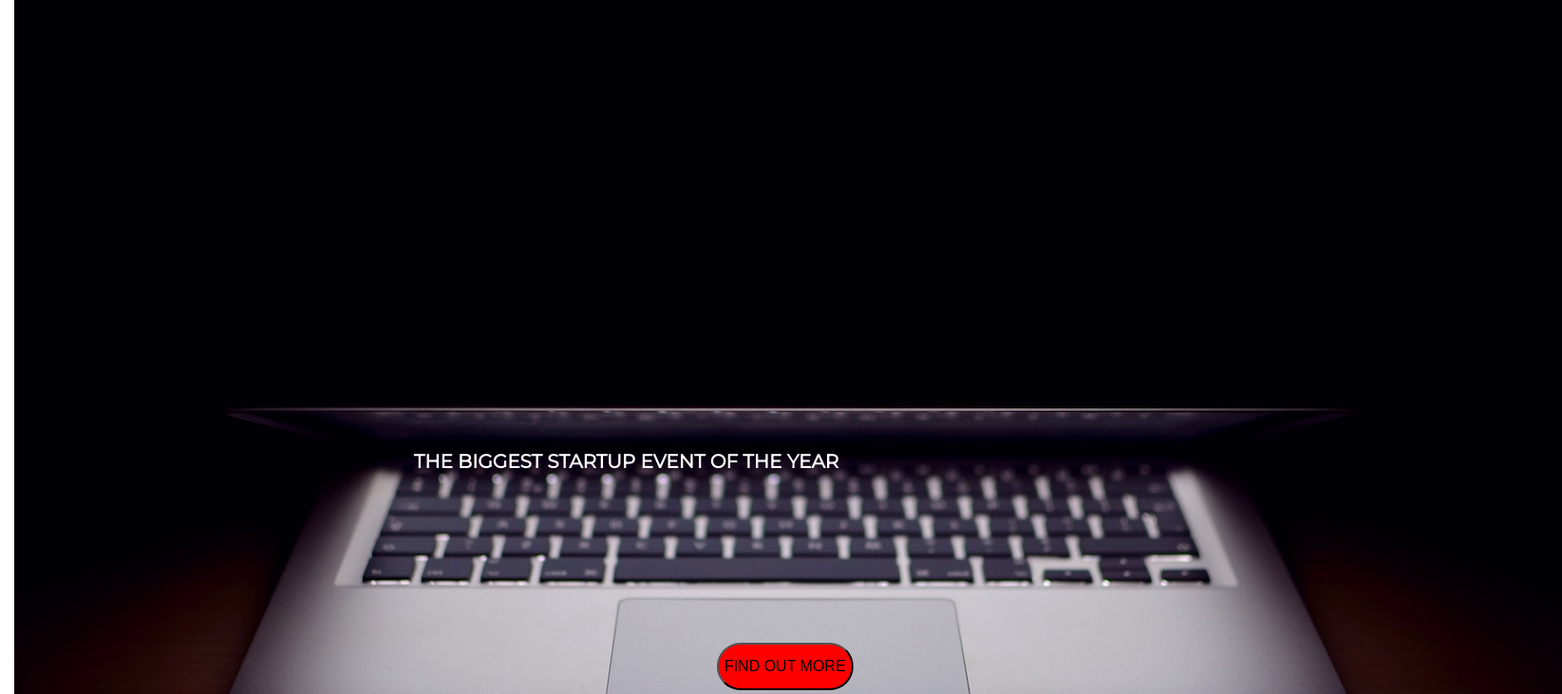
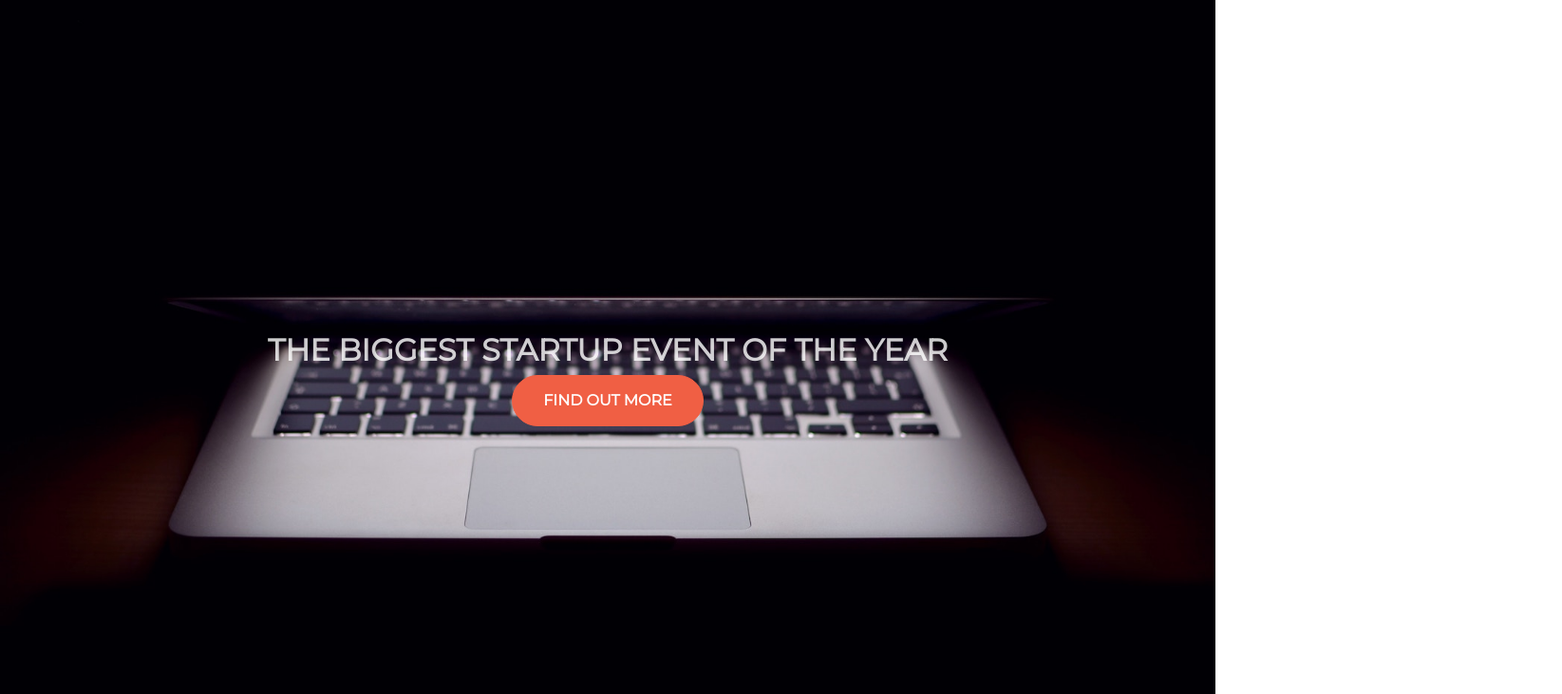
Before and after one commit to naderhat/naderhat.github.io, a plain HTML site: page index.html in a window 1280 px wide. Shown: the top 731 px of the page at 95% size, 1645 px wide, since content can reach past the window. Drawn offline with nearby package versions, Linux system fonts and the light colour scheme.

Commit message:
intructor's version

```diff
--- a/index.html
+++ b/index.html
@@ -13,10 +13,19 @@
     <link rel="stylesheet" type="text/css" href="startup_landing_page_style.css">
 </head>
 <body>
-	<div class="container">
-		<span class="text">THE BIGGEST STARTUP EVENT OF THE YEAR</span>
-		<img src="header.jpg">
-		<input class="button" type="button" value="FIND OUT MORE">
-	</div>
+	<header class="startup text-center text-white d-flex">
+		<div class="container my-auto">
+			<div class="row">
+				<div class="col-lg-12 my-auto">
+					<h1 class="text-uppercase faded">
+						<strong>the biggest startup event of the year</strong>
+					</h1>
+				</div>
+				<div class="col-lg-12 my-auto">
+					<button class="btn btn-primary btn-xl">Find Out More</button>
+				</div>
+			</div>
+		</div>
+	</header>
 </body>
 </html>
--- a/startup_landing_page_style.css
+++ b/startup_landing_page_style.css
@@ -8,26 +8,51 @@ body {
 	font-family: 'Montserrat', sans-serif;
 }
 
-.container {
-	position: absolute;
+hr {
+	max-width: 65px;
+	border-width: 3px;
+	border-color: #F05F44;
 }
 
-.text {
-	position: absolute;
-	top: 45%;
-	left: 50%;
-	transform: translate(-30%, -50%);
-	font-size: 20px;
-	font-weight: 700;
-	color: white;
+.faded {
+	color: rgba(255, 255, 255, 0.8);
 }
 
-.button {
-	position: absolute;
-	top: 65%;
-	left: 70%;
-	transform: translate(-30%, -50%);
-	background-color: red;
-	height: 50px;
-	border-radius: 100px;
+header.startup {
+	background-position: center;
+	background-image: url("header.jpg");
+	background-size: cover;
+	height: 100%;
 }
+
+header.startup hr {
+	margin-top: 200px;
+	margin-bottom: 30px;
+}
+
+header.startup h1 {
+	font-size: 2rem;
+}
+
+.btn {
+	font-weight: 700;
+	text-transform: uppercase;
+	border-radius: 300px;
+	font-family: 'Montserrat', sans-serif;
+}
+
+.btn-xl {
+	padding: 1rem 2rem;
+}
+
+.btn-primary {
+	background-color: #F05F44;
+	border-color: #F05F44;
+}
+
+.btn-primary:hover {
+	background-color: #ee4b08;
+	border-color: #ee4b08;
+	border-width: 5px;
+	cursor: pointer;
+}
```
